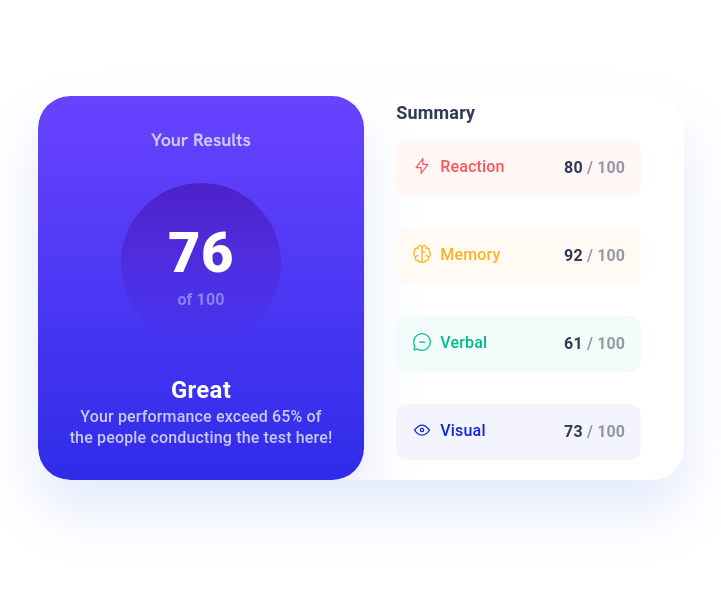
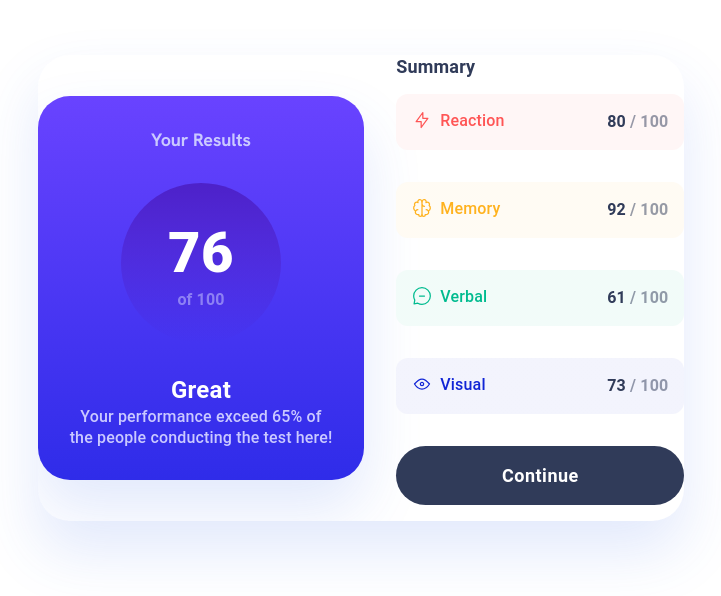
Before and after one commit to mckoyd/wolf-summary-component, a React app: page / in a window 1280 px wide. Shown: the part 112-708 px from the top of the page, without its empty margins (279-1000 px from the left). Built offline with nearby package versions, Linux system fonts and the light colour scheme.

Commit message:
adds continue btn

```diff
--- a/src/pages/Homepage.tsx
+++ b/src/pages/Homepage.tsx
@@ -1,5 +1,11 @@
 import React from "react";
-import { Grid, Typography, useMediaQuery, useTheme } from "@mui/material";
+import {
+  Button,
+  Grid,
+  Typography,
+  useMediaQuery,
+  useTheme,
+} from "@mui/material";
 import { useHomepageStyles } from "../styles/homepage";
 import ResultsContainer from "../components/ResultsContainer";
 import { testScores } from "../config/homepage.config";
@@ -34,7 +40,7 @@ const Homepage: React.FC = () => {
             item
             container
             direction={"column"}
-            margin={matchesLG ? 0 : "2em"}
+            padding={matchesLG ? 0 : "2em"}
             paddingLeft={matchesLG ? "2em" : undefined}
             width={matchesLG ? "20em" : undefined}
           >
@@ -63,6 +69,9 @@ const Homepage: React.FC = () => {
                 )
               )}
             </Grid>
+            <Grid item margin={"1em 0"}>
+              <Button className={classes.continueBtn}>Continue</Button>
+            </Grid>
           </Grid>
         </Grid>
       </Grid>
--- a/src/styles/homepage.ts
+++ b/src/styles/homepage.ts
@@ -1,4 +1,5 @@
 import { tss } from "tss-react/mui";
+import { CSSProperties } from "react";
 
 export const useHomepageStyles = tss.create(({ theme }) => ({
   homepageContainer: {
@@ -15,4 +16,11 @@ export const useHomepageStyles = tss.create(({ theme }) => ({
       width: "fit-content",
     },
   },
+  continueBtn: {
+    ...(theme.typography.continueBtn as CSSProperties),
+    "&:hover": {
+      background:
+        "linear-gradient(180deg, #7755FF 0%, #6943FF 0.01%, #2F2CE9 100%)",
+    },
+  },
 }));
--- a/src/styles/testScoreContainer.ts
+++ b/src/styles/testScoreContainer.ts
@@ -3,7 +3,6 @@ import { tss } from "tss-react/mui";
 export const useTestScoreContainerStyles = tss.create(({ theme }) => ({
   testSection: {
     borderRadius: "12px",
-    width: "85%",
   },
   testSectionTitle: {
     fontWeight: 500,
--- a/src/styles/theme.ts
+++ b/src/styles/theme.ts
@@ -1,4 +1,5 @@
 import { Theme, createTheme } from "@mui/material/styles";
+import { CSSProperties } from "react";
 
 declare module "@mui/material/styles" {
   interface TypeBackground {
@@ -21,6 +22,13 @@ declare module "@mui/material/styles" {
     paleBlue: string;
     lightLavender: string;
     darkGrayBlue: string;
+  }
+
+  interface TypographyVariants {
+    continueBtn: CSSProperties;
+  }
+  interface TypographyVariantsOptions {
+    continueBtn?: CSSProperties;
   }
 }
 
@@ -78,6 +86,17 @@ const theme: Theme = createTheme({
       textAlign: "center",
       color: "#CAC9FF",
     },
+    continueBtn: {
+      background: "#303B59",
+      borderRadius: "128px",
+      color: "#FFF",
+      width: "100%",
+      padding: "1em 0",
+      textTransform: "none",
+      fontWeight: 700,
+      fontSize: "18px",
+      lineHeight: "23px",
+    },
   },
 });
 
```
